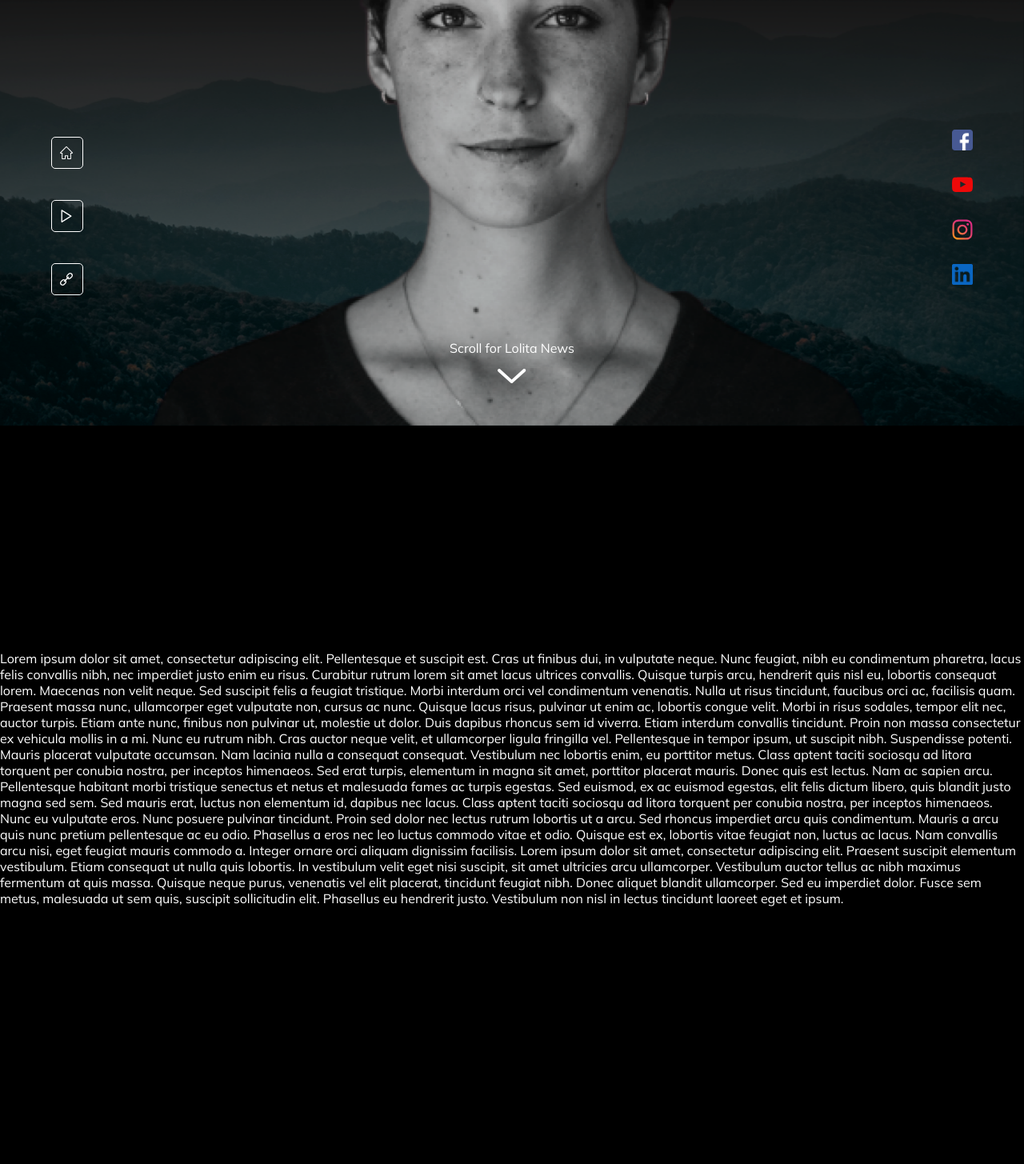
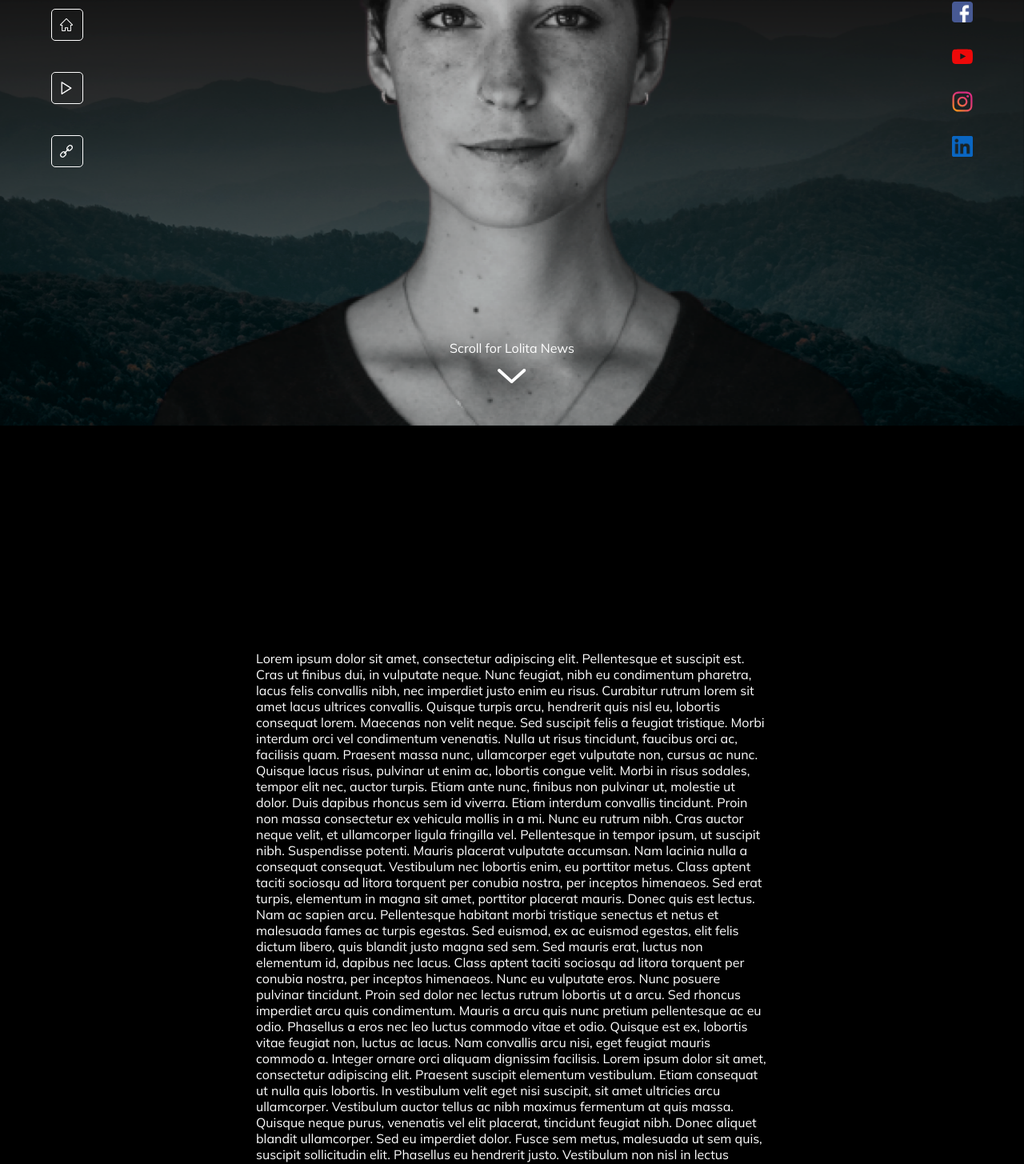
Before and after one commit to kravarka/wavebrowser-new-tab-page, a React (Create React App) app: page / in a window 1280 px wide. Shown: the part 268-1723 px from the top of the page at 80% size. Built offline with nearby package versions, Linux system fonts and the light colour scheme.

Commit message:
refactor

```diff
--- a/src/components/Body/Body.tsx
+++ b/src/components/Body/Body.tsx
@@ -8,8 +8,8 @@ export default function Body() {
   return (
     <div className="mainBody">
       <div className="mainBody-container">
-        <SideMenu style={{ position: 'fixed', top: '50%', left: 64 }} />
-        <SideSocialLinks style={{ position: 'fixed', top: '50%' , right: 64}} />
+        <SideMenu className="mainBody-sideMenu"/>
+        <SideSocialLinks className="mainBody-socialLinks" />
       </div>
     </div>
   )
--- a/src/components/Body/style.css
+++ b/src/components/Body/style.css
@@ -26,5 +26,18 @@
 }
 
 .mainBody-arrow-down:hover {
-  filter: invert(6%) sepia(0%) saturate(95%) hue-rotate(223deg) brightness(100%) contrast(80%);
+  filter: invert(6%) sepia(0%) saturate(95%) hue-rotate(223deg) brightness(100%)
+    contrast(80%);
 }
+
+.mainBody-sideMenu {
+  position: fixed;
+  top: calc(50% - var(--header-height));
+  left: 64px;
+}
+
+.mainBody-socialLinks {
+  position: fixed;
+  top: calc(50% - var(--header-height));
+  right: 64px;
+}
--- a/src/components/MainPage/MainPage.tsx
+++ b/src/components/MainPage/MainPage.tsx
@@ -1,6 +1,7 @@
 import React, { useEffect, useState } from 'react'
 import Body from '../Body/Body';
 import Header from '../Header/Header'
+import News from '../News/News';
 import ScrollFor from '../ScrollFor/ScrollFor';
 import { map } from '../utils/utils';
 import './style.css'
@@ -30,21 +31,7 @@ export default function MainPage() {
     <div className="mainPage">
       <Header />
       <Body />
-      <div id="news" style={{ height: 2000 }} className="news">
-        <ScrollFor className="mainBody-arrow-down-container" title="Scroll for Lolita News" href="#news" />
-        <div style={{ paddingTop: '20%' }}>
-
-          Lorem ipsum dolor sit amet, consectetur adipiscing elit. Pellentesque et suscipit est. Cras ut finibus dui, in vulputate neque. Nunc feugiat, nibh eu condimentum pharetra, lacus felis convallis nibh, nec imperdiet justo enim eu risus. Curabitur rutrum lorem sit amet lacus ultrices convallis. Quisque turpis arcu, hendrerit quis nisl eu, lobortis consequat lorem. Maecenas non velit neque. Sed suscipit felis a feugiat tristique. Morbi interdum orci vel condimentum venenatis. Nulla ut risus tincidunt, faucibus orci ac, facilisis quam. Praesent massa nunc, ullamcorper eget vulputate non, cursus ac nunc. Quisque lacus risus, pulvinar ut enim ac, lobortis congue velit. Morbi in risus sodales, tempor elit nec, auctor turpis. Etiam ante nunc, finibus non pulvinar ut, molestie ut dolor. Duis dapibus rhoncus sem id viverra.
-
-          Etiam interdum convallis tincidunt. Proin non massa consectetur ex vehicula mollis in a mi. Nunc eu rutrum nibh. Cras auctor neque velit, et ullamcorper ligula fringilla vel. Pellentesque in tempor ipsum, ut suscipit nibh. Suspendisse potenti. Mauris placerat vulputate accumsan. Nam lacinia nulla a consequat consequat. Vestibulum nec lobortis enim, eu porttitor metus. Class aptent taciti sociosqu ad litora torquent per conubia nostra, per inceptos himenaeos. Sed erat turpis, elementum in magna sit amet, porttitor placerat mauris.
-
-          Donec quis est lectus. Nam ac sapien arcu. Pellentesque habitant morbi tristique senectus et netus et malesuada fames ac turpis egestas. Sed euismod, ex ac euismod egestas, elit felis dictum libero, quis blandit justo magna sed sem. Sed mauris erat, luctus non elementum id, dapibus nec lacus. Class aptent taciti sociosqu ad litora torquent per conubia nostra, per inceptos himenaeos. Nunc eu vulputate eros. Nunc posuere pulvinar tincidunt. Proin sed dolor nec lectus rutrum lobortis ut a arcu. Sed rhoncus imperdiet arcu quis condimentum.
-
-          Mauris a arcu quis nunc pretium pellentesque ac eu odio. Phasellus a eros nec leo luctus commodo vitae et odio. Quisque est ex, lobortis vitae feugiat non, luctus ac lacus. Nam convallis arcu nisi, eget feugiat mauris commodo a. Integer ornare orci aliquam dignissim facilisis. Lorem ipsum dolor sit amet, consectetur adipiscing elit. Praesent suscipit elementum vestibulum.
-
-          Etiam consequat ut nulla quis lobortis. In vestibulum velit eget nisi suscipit, sit amet ultricies arcu ullamcorper. Vestibulum auctor tellus ac nibh maximus fermentum at quis massa. Quisque neque purus, venenatis vel elit placerat, tincidunt feugiat nibh. Donec aliquet blandit ullamcorper. Sed eu imperdiet dolor. Fusce sem metus, malesuada ut sem quis, suscipit sollicitudin elit. Phasellus eu hendrerit justo. Vestibulum non nisl in lectus tincidunt laoreet eget et ipsum.
-        </div>
-      </div>
+      <News />
     </div >
   )
 }
--- a/src/components/MainPage/style.css
+++ b/src/components/MainPage/style.css
@@ -35,11 +35,5 @@ body {
 
 }
 .mainBody-arrow-down-container {
-  align-self: center;
-  /* margin-top: -400px; */
-  transform: translateY(-100%);
-  /* margin-bottom: 32px; */
-  position: -webkit-sticky !important;
-  position: sticky !important;
-  top: 20%;
+
 }
--- /dev/null
+++ b/src/components/News/News.tsx
@@ -0,0 +1,27 @@
+import React, { MouseEvent, MouseEventHandler } from 'react'
+import Icon from '../Icon/Icon'
+import ScrollFor from '../ScrollFor/ScrollFor'
+import { getClassName, Styleable } from '../utils/utils'
+import './style.css'
+
+export interface NewsProps extends Styleable {
+}
+export default function News(props: NewsProps) {
+  return (
+    <div id="news" className="news">
+        <ScrollFor className="news-arrow-down-container" title="Scroll for Lolita News" href="#news" />
+        <div className="news-content">
+
+          Lorem ipsum dolor sit amet, consectetur adipiscing elit. Pellentesque et suscipit est. Cras ut finibus dui, in vulputate neque. Nunc feugiat, nibh eu condimentum pharetra, lacus felis convallis nibh, nec imperdiet justo enim eu risus. Curabitur rutrum lorem sit amet lacus ultrices convallis. Quisque turpis arcu, hendrerit quis nisl eu, lobortis consequat lorem. Maecenas non velit neque. Sed suscipit felis a feugiat tristique. Morbi interdum orci vel condimentum venenatis. Nulla ut risus tincidunt, faucibus orci ac, facilisis quam. Praesent massa nunc, ullamcorper eget vulputate non, cursus ac nunc. Quisque lacus risus, pulvinar ut enim ac, lobortis congue velit. Morbi in risus sodales, tempor elit nec, auctor turpis. Etiam ante nunc, finibus non pulvinar ut, molestie ut dolor. Duis dapibus rhoncus sem id viverra.
+
+          Etiam interdum convallis tincidunt. Proin non massa consectetur ex vehicula mollis in a mi. Nunc eu rutrum nibh. Cras auctor neque velit, et ullamcorper ligula fringilla vel. Pellentesque in tempor ipsum, ut suscipit nibh. Suspendisse potenti. Mauris placerat vulputate accumsan. Nam lacinia nulla a consequat consequat. Vestibulum nec lobortis enim, eu porttitor metus. Class aptent taciti sociosqu ad litora torquent per conubia nostra, per inceptos himenaeos. Sed erat turpis, elementum in magna sit amet, porttitor placerat mauris.
+
+          Donec quis est lectus. Nam ac sapien arcu. Pellentesque habitant morbi tristique senectus et netus et malesuada fames ac turpis egestas. Sed euismod, ex ac euismod egestas, elit felis dictum libero, quis blandit justo magna sed sem. Sed mauris erat, luctus non elementum id, dapibus nec lacus. Class aptent taciti sociosqu ad litora torquent per conubia nostra, per inceptos himenaeos. Nunc eu vulputate eros. Nunc posuere pulvinar tincidunt. Proin sed dolor nec lectus rutrum lobortis ut a arcu. Sed rhoncus imperdiet arcu quis condimentum.
+
+          Mauris a arcu quis nunc pretium pellentesque ac eu odio. Phasellus a eros nec leo luctus commodo vitae et odio. Quisque est ex, lobortis vitae feugiat non, luctus ac lacus. Nam convallis arcu nisi, eget feugiat mauris commodo a. Integer ornare orci aliquam dignissim facilisis. Lorem ipsum dolor sit amet, consectetur adipiscing elit. Praesent suscipit elementum vestibulum.
+
+          Etiam consequat ut nulla quis lobortis. In vestibulum velit eget nisi suscipit, sit amet ultricies arcu ullamcorper. Vestibulum auctor tellus ac nibh maximus fermentum at quis massa. Quisque neque purus, venenatis vel elit placerat, tincidunt feugiat nibh. Donec aliquet blandit ullamcorper. Sed eu imperdiet dolor. Fusce sem metus, malesuada ut sem quis, suscipit sollicitudin elit. Phasellus eu hendrerit justo. Vestibulum non nisl in lectus tincidunt laoreet eget et ipsum.
+        </div>
+      </div>
+  )
+}
--- /dev/null
+++ b/src/components/News/style.css
@@ -0,0 +1,23 @@
+:root {
+  --news-content-width: 50%;
+}
+
+.news {
+  display: flex;
+  justify-content: center;
+  flex-direction: column;
+  align-items: center;
+}
+
+.news-arrow-down-container {
+  align-self: center;
+  transform: translateY(-100%);
+  position: -webkit-sticky !important;
+  position: sticky !important;
+  top: var(--header-height, 20%);
+}
+
+.news-content {
+  padding-top: var(--header-height, 20%);
+  width: var(--news-content-width, 50%);
+}
```
